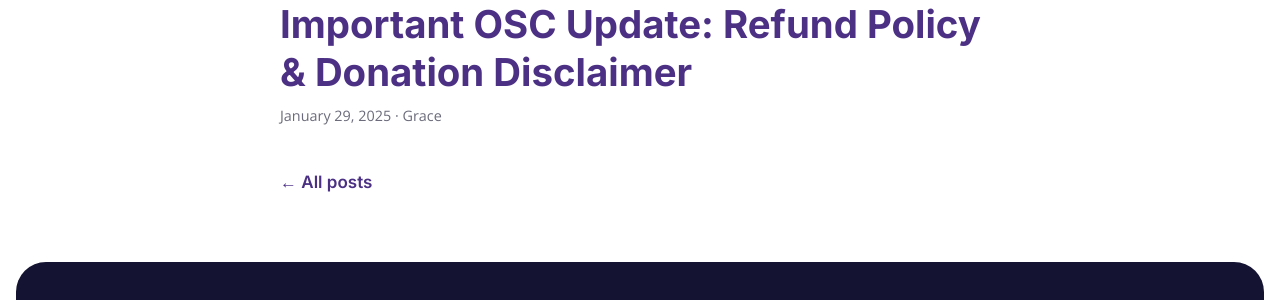
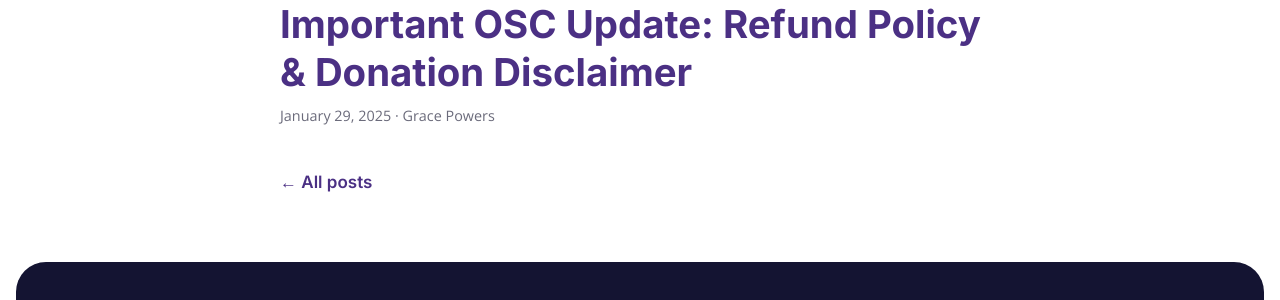
Before and after one commit to Open-Source-Collective/blog, a Jekyll site: the page built from _posts/2025-01-29-important-osc-update-refund-policy-and-donation-disclaimer.md, in a window 1280 px wide. Shown: the part 121-421 px from the top of the page. Built offline with Jekyll 4.4.1, drawn with Linux system fonts in a browser that asks for light colours.

Commit message:
Credit Grace Powers and Nathan Hewitt via authors data
Co-Authored-By: Claude Sonnet 5.5 <noreply@anthropic.com>

```diff
--- a/_data/authors.yml
+++ b/_data/authors.yml
@@ -1,4 +1,6 @@
 # Map an author handle (as it appears in a post's front matter) to a display name.
 # Handles with no entry here are shown as-is.
-#
-# example-handle: Display Name
+Grace:
+  name: Grace Powers
+nathanhewitt:
+  name: Nathan Hewitt
--- a/_layouts/post.html
+++ b/_layouts/post.html
@@ -6,7 +6,7 @@ layout: default
     <h1>{{ page.title | escape }}</h1>
     <p class="meta">
       <time datetime="{{ page.date | date_to_xmlschema }}">{{ page.date | date: "%B %-d, %Y" }}</time>
-      {%- if page.author %} · {{ site.data.authors[page.author] | default: page.author }}{% endif %}
+      {%- if page.author %} · {{ site.data.authors[page.author].name | default: page.author }}{% endif %}
     </p>
   </header>
   <div class="post-content">
```
